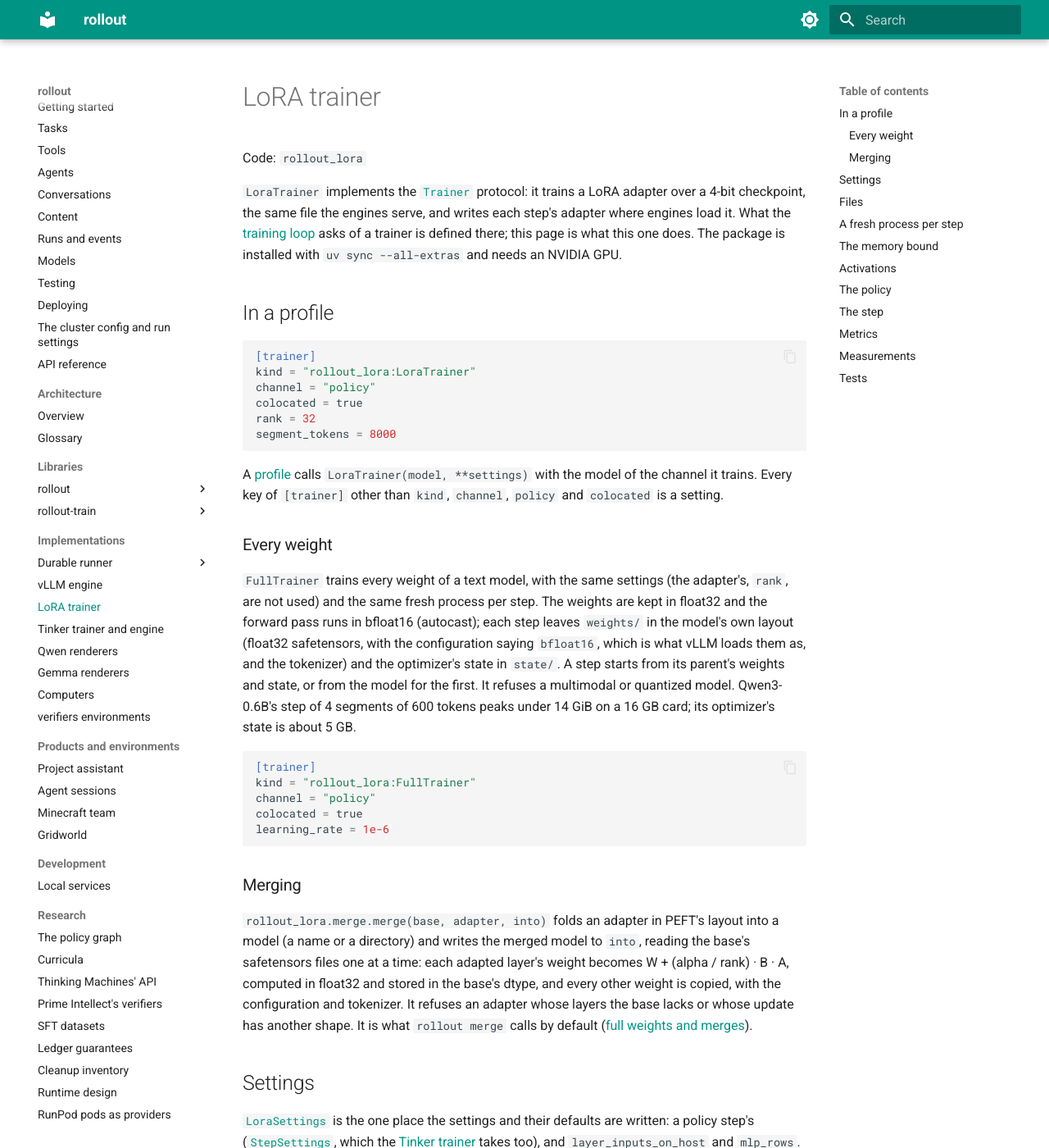
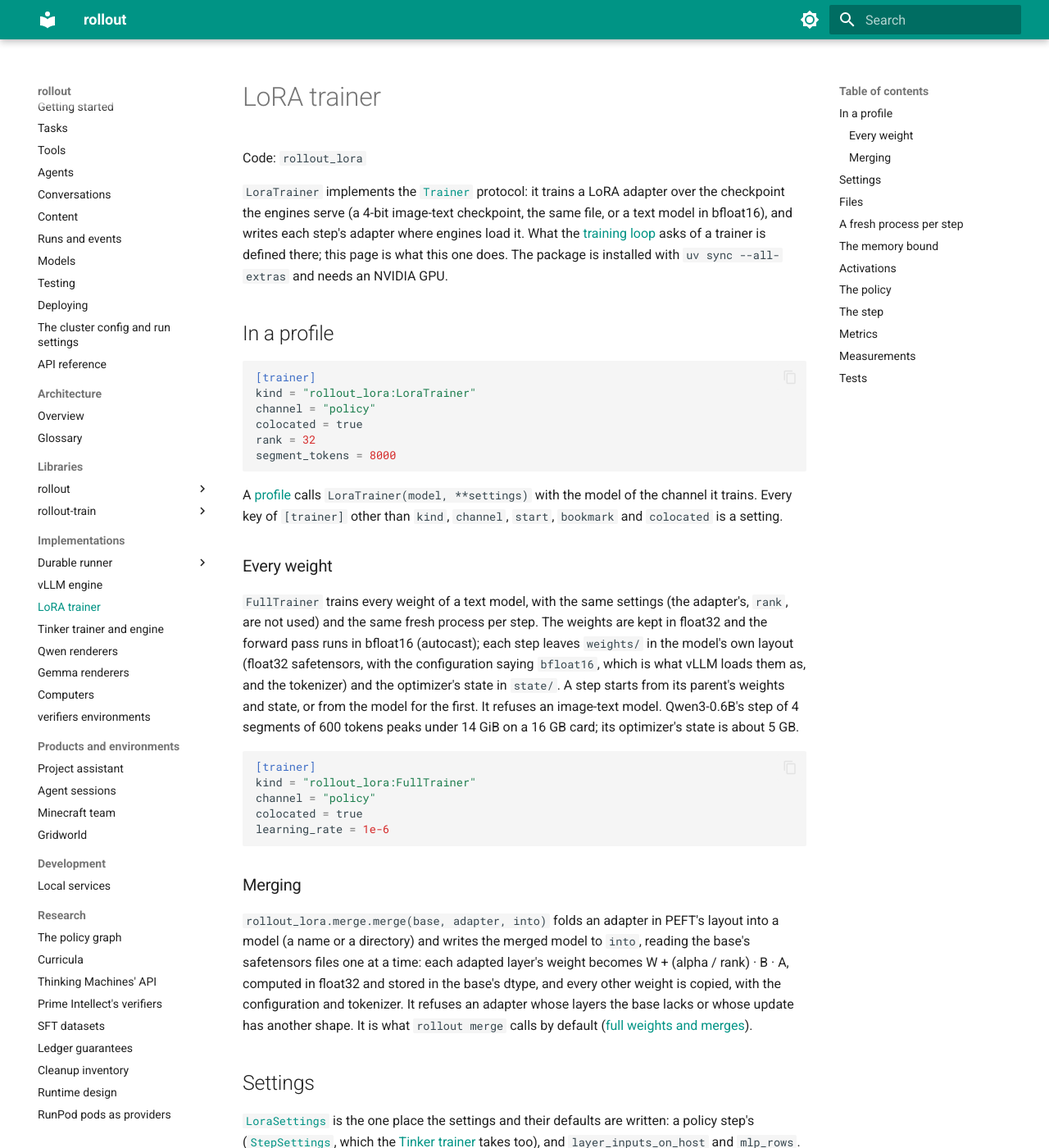
Before and after one commit to by77er/distributed_agents_environments, an MkDocs documentation site: the page built from docs/implementations/rollout-lora.md, in a window 1280 px wide and 1400 px high. Shown: the whole window at 82% size. Built offline with MkDocs 1.6.1 and Material for MkDocs 9.7.7, drawn with Linux system fonts in a browser that asks for light colours; some of the changed text lies outside the part shown.

Commit message:
Correct the LoRA trainer's and Qwen renderers' docs to what the code does
- rollout-lora: the trainer adapts a bfloat16 text model too; a profile's non-setting
  trainer keys are kind, channel, start, bookmark and colocated (there is no policy
  key); FullTrainer refuses an image-text model (nothing refuses a quantized one);
  a step takes its passes, not one; the metrics passes, learning_rate and
  warmup_updates and each minibatch's learning rate are listed.
- rollout-qwen: a turn also ends at <|endoftext|>; Qwen3 thinking the model opened
  and never closed is reasoning, and the gateway closes it at its budget as it does
  Qwen3.5's (recorder/sampling.py holds both apart in phases).
- rollout_lora.activations said 'than today'; rollout-tinker's pyproject named the
  merge as all it takes from rollout-lora.

Co-Authored-By: Claude Opus 5.5 <noreply@anthropic.com>
Claude-Session: https://claude.ai/code/session_01AxRszaiGt82VWkd91J1awf

````diff
--- a/docs/implementations/rollout-lora.md
+++ b/docs/implementations/rollout-lora.md
@@ -2,8 +2,9 @@
 
 Code: `rollout_lora`
 
-`LoraTrainer` implements the [`Trainer`](../guide/reference.md#trainer) protocol: it trains a LoRA adapter over a
-4-bit checkpoint, the same file the engines serve, and writes each step's adapter where engines load it. What the
+`LoraTrainer` implements the [`Trainer`](../guide/reference.md#trainer) protocol: it trains a LoRA adapter over the
+checkpoint the engines serve (a 4-bit image-text checkpoint, the same file, or a text model in bfloat16), and writes
+each step's adapter where engines load it. What the
 [training loop](../libraries/rollout-train/training.md) asks of a trainer is defined there; this page is what this
 one does. The package is installed with `uv sync --all-extras` and needs an NVIDIA GPU.
 
@@ -19,7 +20,7 @@ segment_tokens = 8000
 ```
 
 A [profile](../guide/deploying.md) calls `LoraTrainer(model, **settings)` with the model of the channel it trains.
-Every key of `[trainer]` other than `kind`, `channel`, `policy` and `colocated` is a setting.
+Every key of `[trainer]` other than `kind`, `channel`, `start`, `bookmark` and `colocated` is a setting.
 
 ### Every weight
 
@@ -27,7 +28,7 @@ Every key of `[trainer]` other than `kind`, `channel`, `policy` and `colocated`
 the same fresh process per step. The weights are kept in float32 and the forward pass runs in bfloat16 (autocast);
 each step leaves `weights/` in the model's own layout (float32 safetensors, with the configuration saying
 `bfloat16`, which is what vLLM loads them as, and the tokenizer) and the optimizer's state in `state/`. A step starts
-from its parent's weights and state, or from the model for the first. It refuses a multimodal or quantized model.
+from its parent's weights and state, or from the model for the first. It refuses an image-text model.
 Qwen3-0.6B's step of 4 segments of 600 tokens peaks under 14 GiB on a 16 GB card; its optimizer's state is about
 5 GB.
 
@@ -93,7 +94,7 @@ the checkpoint it is given, so any `LoraTrainer` can take any step from any chec
 ## A fresh process per step
 
 `step` runs in a spawned process (`rollout_lora.worker`). The process loads the policy onto the GPU, loads the
-previous step's adapter and the optimizer's state, makes one pass over the batch, saves both and exits.
+previous step's adapter and the optimizer's state, takes the step's passes over the batch, saves both and exits.
 
 | Why | |
 |---|---|
@@ -191,6 +192,7 @@ weight, ratio, clip, mismatch and KL metrics are zero.
 | `loss`, `clip_fraction`, `mean_ratio` | The loss (per token, or per segment), the share of tokens whose ratio was clipped, the mean ratio |
 | `gradient_norm` | Before clipping, the mean over optimizer steps |
 | `optimizer_steps` | Minibatches stepped on |
+| `passes`, `learning_rate`, `warmup_updates` | The settings the step took, with `warmup_updates` 0 for a step that went on from an optimizer's state |
 | `tokens`, `segments` | Sampled tokens and segments trained on |
 | `segments_given`, `segments_too_long`, `longest_segment_tokens` | What the batch held, how many were left out for their length, and the longest one kept |
 | `minibatches_out_of_memory`, `start_out_of_memory` | Minibatches dropped, and segments left out of the first pass |
````
Also changed, not shown: other parts of docs/implementations/rollout-lora.md (+1 -1 lines), docs/implementations/rollout-qwen.md (+3 -3 lines), 2 other files.
